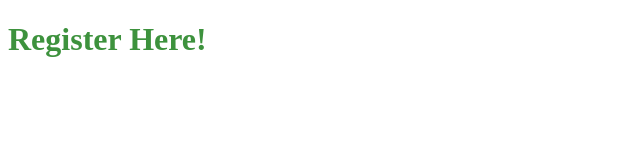
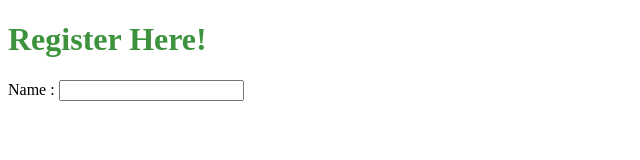
Before and after one commit to SharmilaLakshmanan/registration-form, a plain HTML site: page index.html in a window 1280 px wide. Shown: the whole page, without its empty margins (0-640 px from the left). Drawn offline with Linux system fonts and the light colour scheme.

Commit message:
Update index.html

```diff
--- a/index.html
+++ b/index.html
@@ -5,6 +5,8 @@
     </head>
     <body>
         <h1>Register Here!</h1>
+        <label>Name : </label>
+        <input type="text">
     </body>
 
 </html>
```
